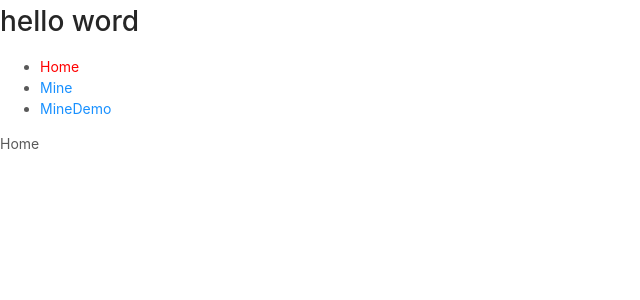
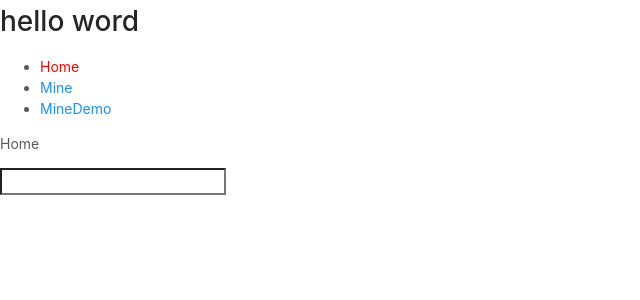
Before and after one commit to z3718l/react-test-app, a React app: page /home in a window 1280 px wide. Shown: the top 300 px of the page, without its empty margins (0-640 px from the left). Built offline with nearby package versions, Linux system fonts and the light colour scheme.

Commit message:
feat(prompt): 路由跳转之前加一个判断

```diff
--- a/src/pages/Home.jsx
+++ b/src/pages/Home.jsx
@@ -1,8 +1,22 @@
 import React from 'react'
+import { Prompt } from 'react-router-dom'
 export default class Home extends React.Component {
+    constructor() {
+        super()
+        this.state = {
+            name: ''
+        }
+    }
     render () {
         return (
-            <div>Home</div>
+            <div>
+                <p>Home</p>
+                <Prompt
+                    when={!!this.state.name}
+                    message="Are you sure you want to leave?"
+                    />
+                <input type="text" value={this.state.name} onChange={(e) => this.setState({name: e.target.value})}/>
+            </div>
         )
     }
 }
```
Also changed, not shown: 1 other file (tests, documents, lock files or other folders).
